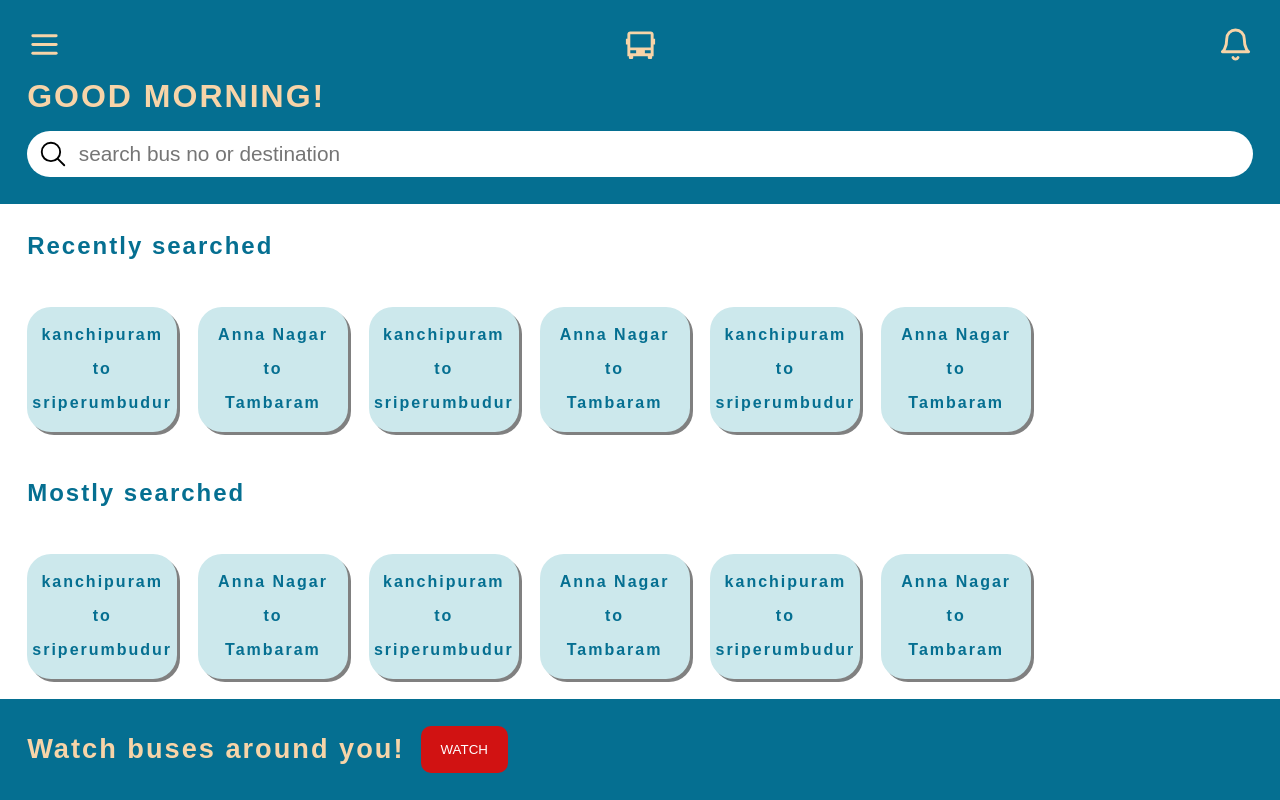
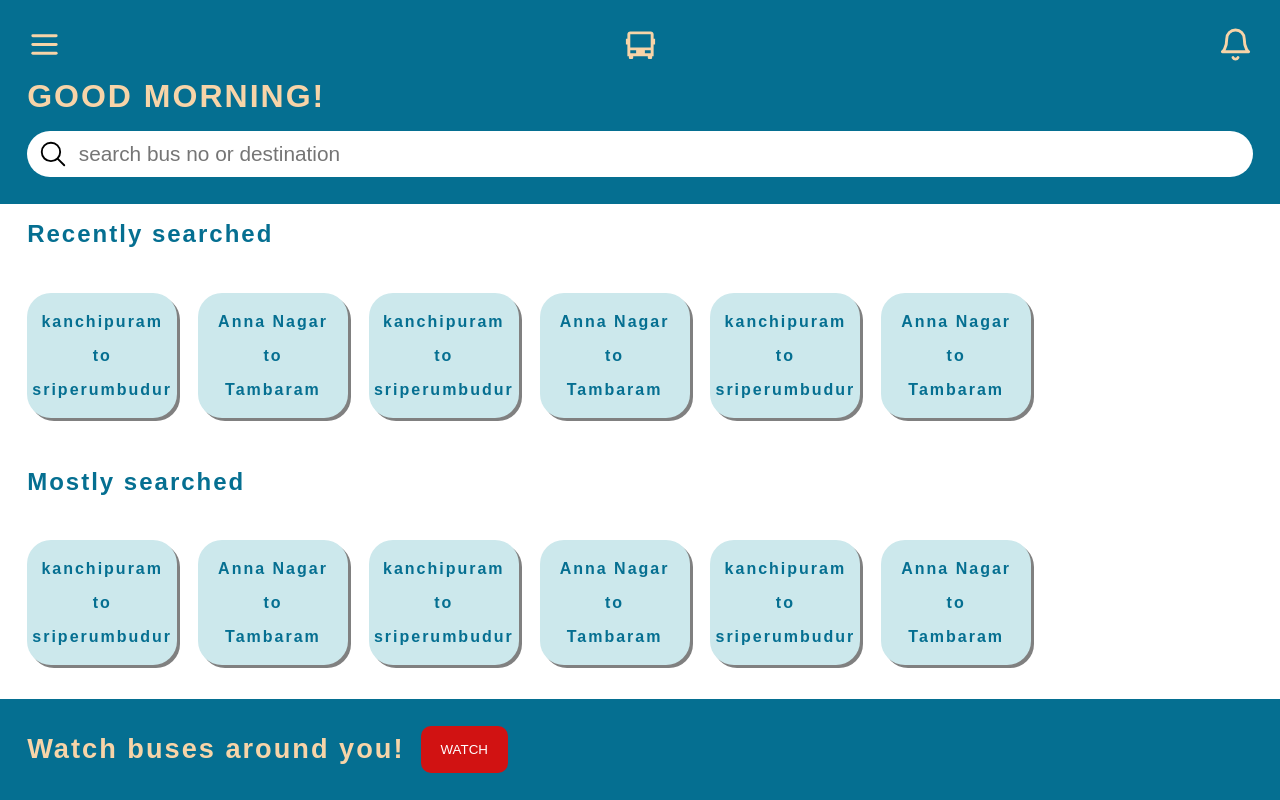
Before and after one commit to Sathish107/busTrackerClient, a React (Create React App) app: page / in a window 1280 px wide. Built offline with nearby package versions, Linux system fonts and the light colour scheme.

Commit message:
modified h2 padding

```diff
--- a/src/Home/Home.css
+++ b/src/Home/Home.css
@@ -67,7 +67,7 @@ body,html{
 }
 
 .Home-main h2{
-    padding: 1.7rem;
+    padding: 1rem 1.7rem 0.7rem 1.7rem;
 }
 
 .search-container{
```
